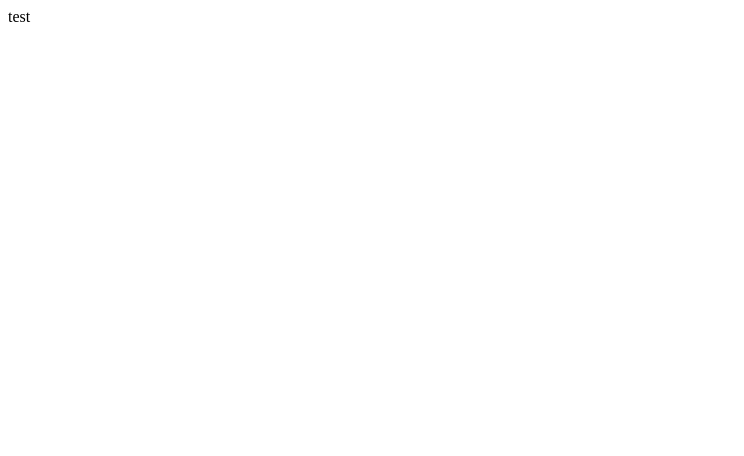
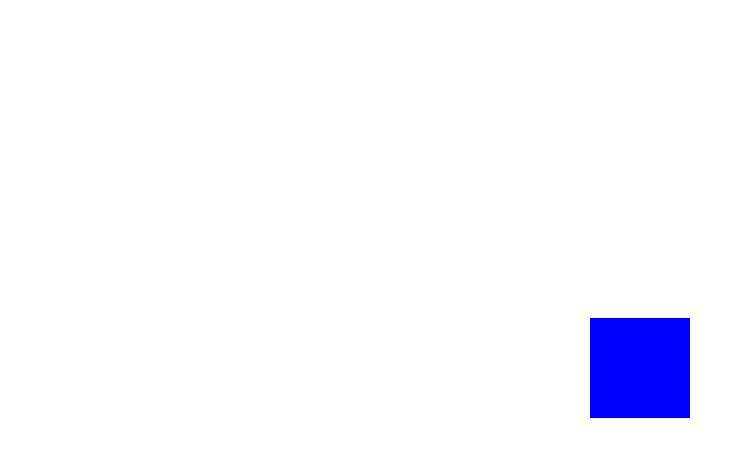
Before and after one commit to peshanghiwa/vue-animator, a Vue app: page / in a window 1280 px wide. Shown: the top 456 px of the page, without its empty margins (0-744 px from the left). Built offline with nearby package versions, Linux system fonts and the light colour scheme.

Commit message:
fixed animation sample on app.vue

```diff
--- a/src/App.vue
+++ b/src/App.vue
@@ -3,16 +3,49 @@ import { Animator } from ".";
 </script>
 
 <template>
+  <div class="test-container">
     <Animator
+      :delay="1000"
       :to="[
         {
-        transform: 'translateX(100px)',
-        backgroundColor: 'red',
+          scale: 2,
+          rotate: '0deg',
+          borderRadius: '20%',
+        },
+        {
+          scale: 2,
+          rotate: '270deg',
+          borderRadius: '50%',
+        },
+        {
+          scale: 1,
+          rotate: '270deg',
+          borderRadius: '50%',
+        },
+        {
+          scale: 1,
+          rotate: '0deg',
+          borderRadius: '20%',
         },
       ]"
     >
-    <div>test</div>
+      <div class="test"></div>
     </Animator>
+  </div>
 </template>
 
-<style scoped></style>
+<style scoped>
+.test-container {
+  width: 100%;
+  height: 90vh;
+  display: flex;
+  justify-content: center;
+  align-items: center;
+}
+
+.test {
+  width: 100px;
+  height: 100px;
+  background-color: blue;
+}
+</style>
```
Lines whose indentation alone changed are shown as unchanged.
